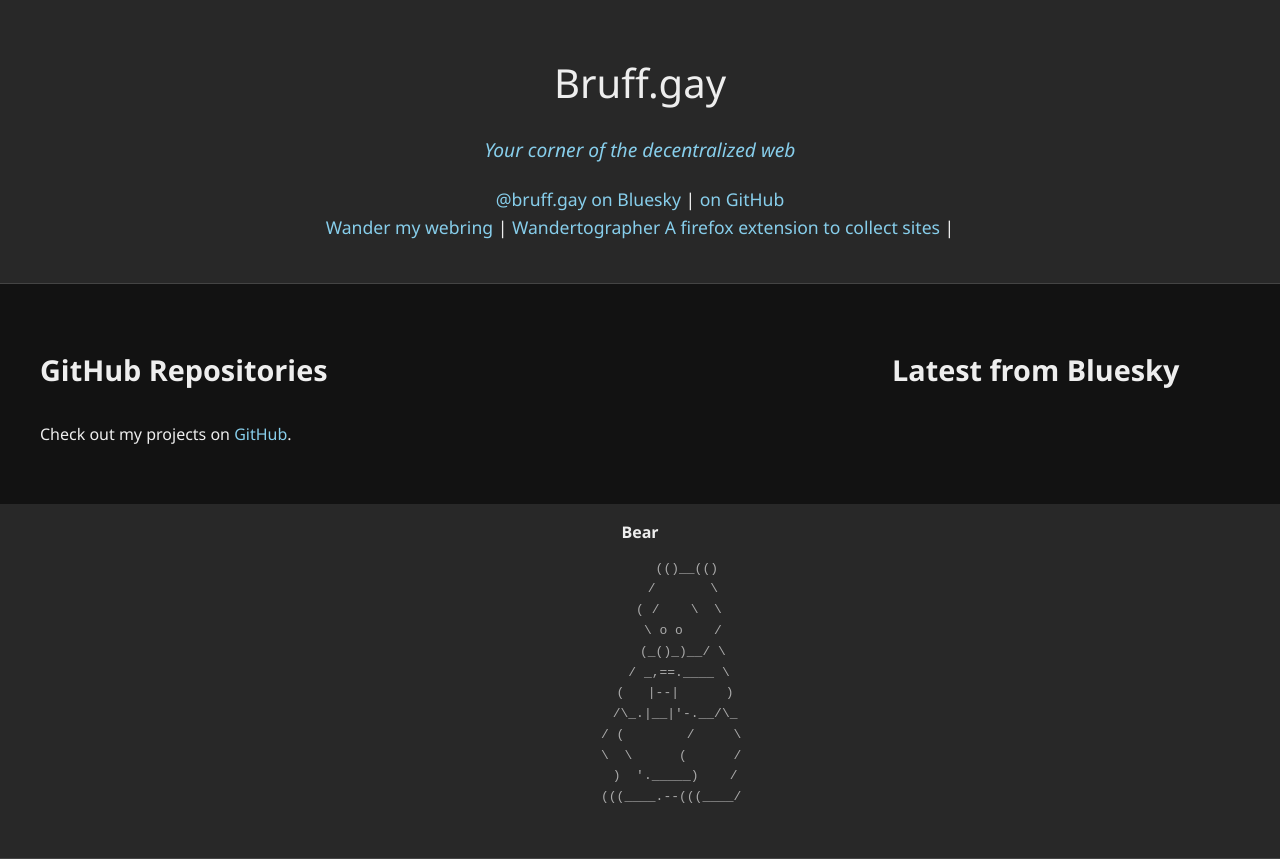
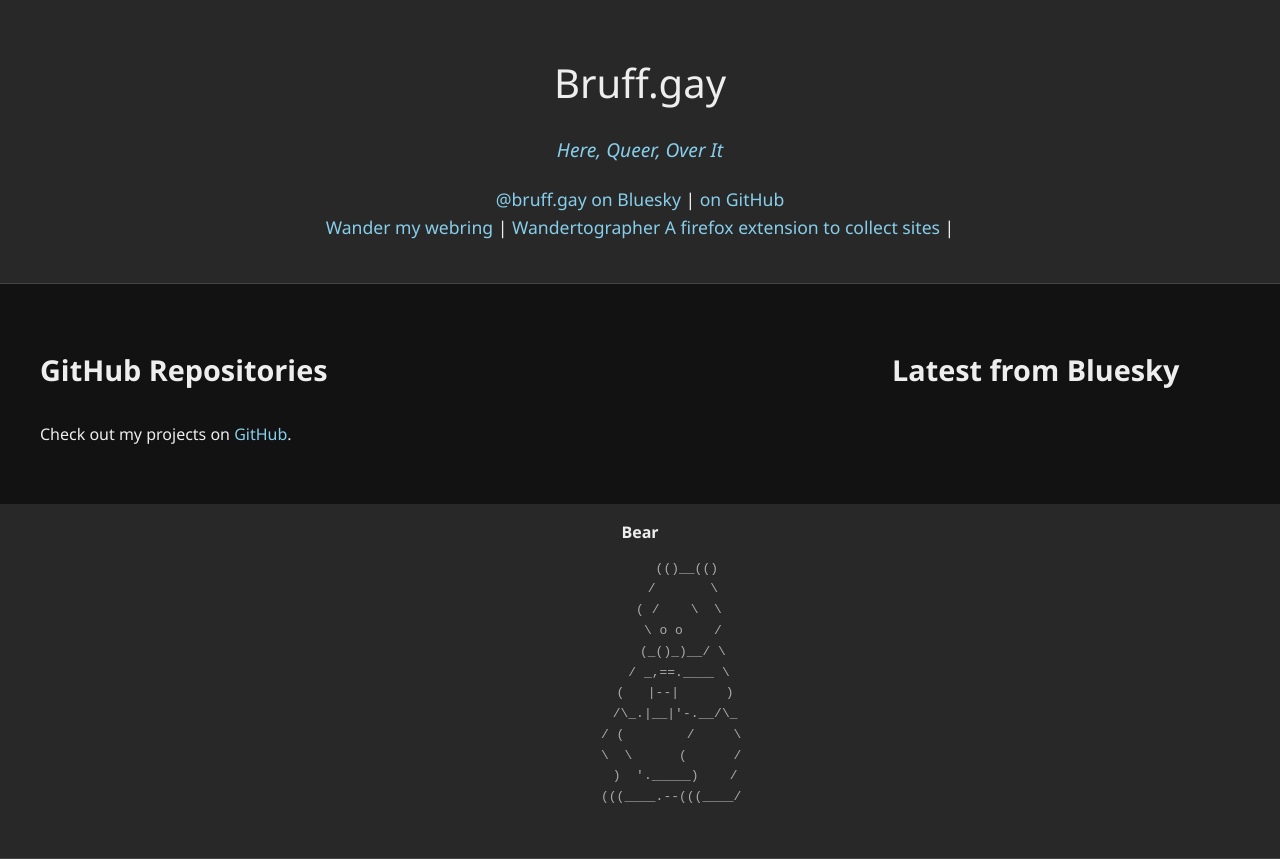
Before and after one commit to bruff-gay/bruff-gay.github.io, a plain HTML site: page index.html in a window 1280 px wide. Drawn offline with Linux system fonts and the light colour scheme; a script that the page names is missing.

Commit message:
Update index.html

```diff
--- a/index.html
+++ b/index.html
@@ -3,7 +3,7 @@
 <head>
     <meta charset="UTF-8">
     <meta name="viewport" content="width=device-width, initial-scale=1.0">
-    <title>Bruff.gay - Your Corner of the Internet</title>
+    <title>Bruff.gay</title>
     <style>
         body {
             font-family: 'Segoe UI', Tahoma, Geneva, Verdana, sans-serif;
@@ -102,7 +102,7 @@
 <body>
     <div class="header">
         <h1>Bruff.gay</h1>
-        <p class="tagline">Your corner of the decentralized web</p>
+        <p class="tagline">Here, Queer, Over It</p>
         <div class="social-links">
             <a href="https://bsky.app/profile/bruff.gay" target="_blank">@bruff.gay on Bluesky</a> |
             <a href="https://github.com/bruff-gay" target="_blank">on GitHub</a>
```
